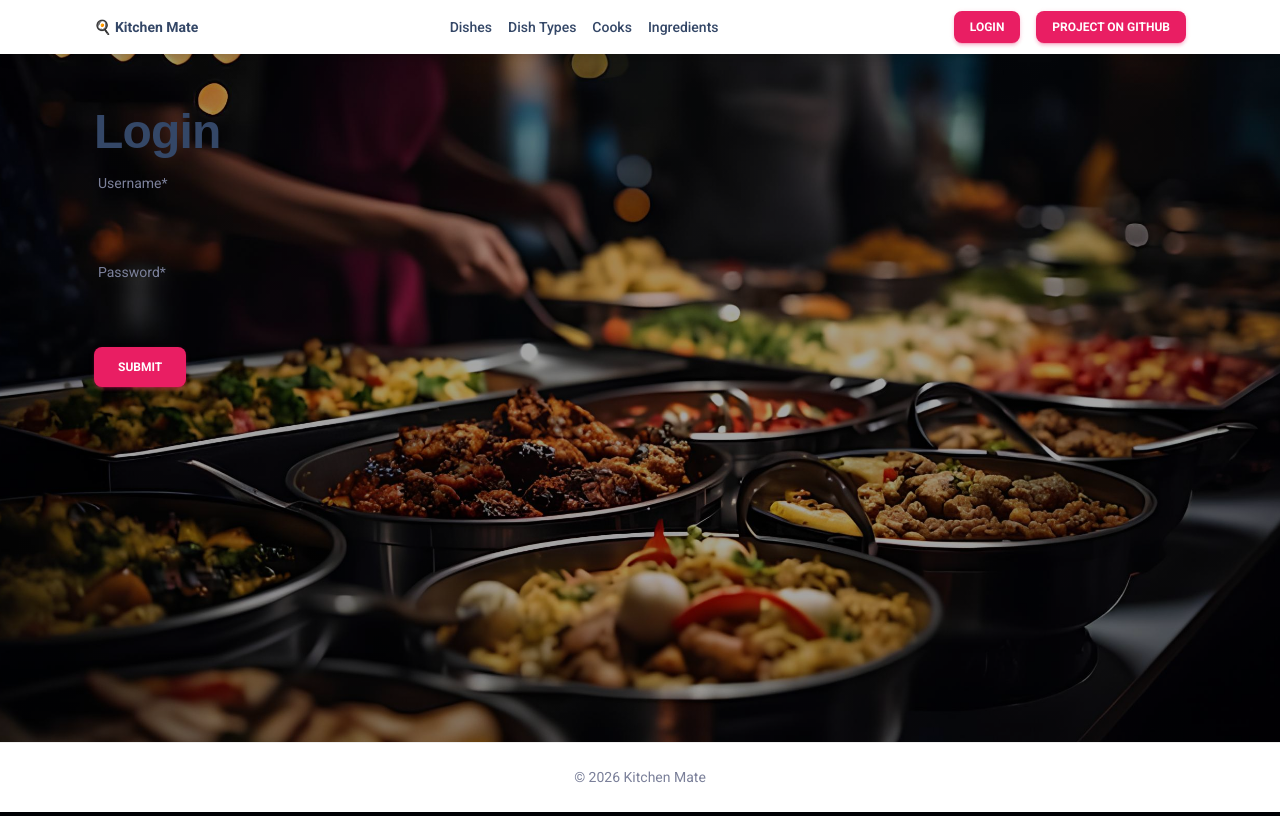
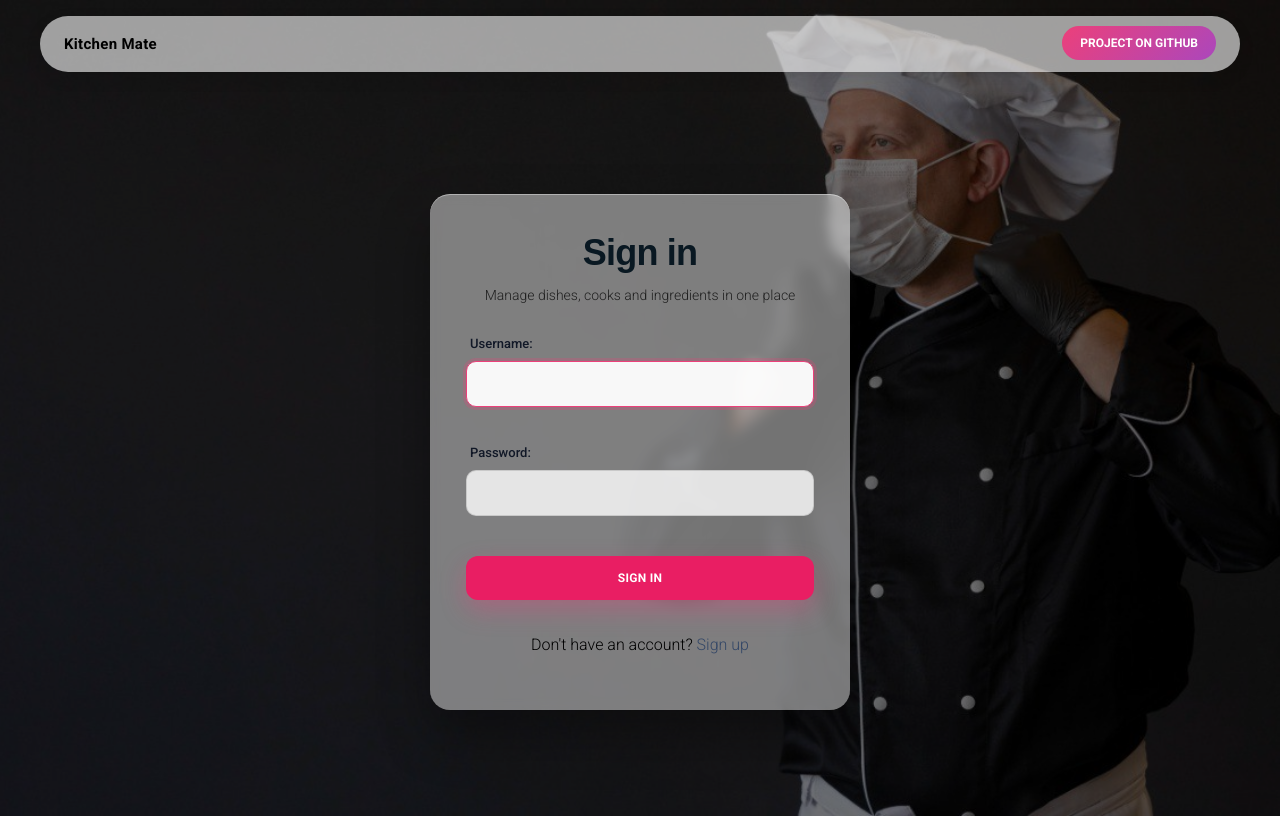
Before and after one commit to StrawHato/kitchen-mate, a Django app: page /accounts/login/ in a window 1280 px wide. Run offline with Django 5.2, Linux system fonts and the light colour scheme; some libraries are stand-ins or nearby versions.

Commit message:
Add base template and styles for auth pages

```diff
--- /dev/null
+++ b/static/css/auth.css
@@ -0,0 +1,180 @@
+.auth-page {
+    min-height: 100vh;
+    background-size: cover;
+    background-position: center;
+    position: relative;
+    font-family: Roboto, sans-serif;
+}
+
+.auth-overlay {
+    position: absolute;
+    inset: 0;
+    background: rgba(0, 0, 0, 0.55);
+    z-index: 1;
+}
+
+.auth-container {
+    position: relative;
+    z-index: 2;
+    min-height: calc(100vh - 72px);
+    display: flex;
+    align-items: center;
+    justify-content: center;
+    padding: 24px;
+}
+
+.auth-card {
+    width: 100%;
+    max-width: 420px;
+
+    background: rgba(255, 255, 255, 0.45);
+    backdrop-filter: blur(6px);
+    -webkit-backdrop-filter: blur(6px);
+
+    border-radius: 20px;
+    padding: 36px;
+
+    box-shadow: 0 25px 50px rgba(0, 0, 0, 0.35),
+    inset 0 1px 0 rgba(255, 255, 255, 0.4);
+}
+
+.auth-card input {
+    width: 100%;
+    height: 46px;
+
+    padding: 0 14px;
+    margin-bottom: 16px;
+
+    font-size: 14px;
+    color: #111827;
+
+    background: rgba(255, 255, 255, 0.8);
+    border: 1px solid rgba(0, 0, 0, 0.12);
+    border-radius: 10px;
+
+    transition: border-color 0.2s ease,
+    box-shadow 0.2s ease,
+    background 0.2s ease;
+}
+
+.auth-card input:focus {
+    outline: none;
+
+    background: rgba(255, 255, 255, 0.95);
+    border-color: #ec407a;
+
+    box-shadow: 0 0 0 3px rgba(236, 64, 122, 0.25);
+}
+
+.auth-card h2 {
+    color: #091822;
+}
+
+.auth-card p {
+    color: #000000;
+}
+
+.auth-card input::placeholder {
+    color: #474c5c;
+}
+
+.auth-card label {
+    font-size: 13px;
+    color: #111827;
+    font-weight: 500;
+    margin-bottom: 6px;
+}
+
+.auth-card button,
+.auth-card .btn {
+    height: 44px;
+    border-radius: 12px;
+    font-weight: 600;
+    letter-spacing: 0.3px;
+}
+
+.auth-subtitle {
+  color: #040304;
+  font-size: 14px;
+  line-height: 1.5;
+  opacity: 0.75;
+}
+
+.btn-primary {
+  box-shadow: 0 10px 25px rgba(236, 64, 122, 0.35);
+}
+
+@keyframes navbarFadeIn {
+    from {
+        opacity: 0;
+        transform: translateY(-12px);
+    }
+    to {
+        opacity: 1;
+        transform: translateY(0);
+    }
+}
+
+.auth-navbar {
+    position: relative;
+    padding: 16px 20px;
+    z-index: 20;
+
+    opacity: 0;
+    animation: navbarFadeIn 0.5s ease-out forwards;
+}
+
+.auth-navbar-inner {
+    max-width: 1200px;
+    margin: 0 auto;
+
+    display: flex;
+    align-items: center;
+    justify-content: space-between;
+
+    height: 56px;
+
+    padding: 0 24px;
+
+    background: rgba(255, 255, 255, 0.6);
+    backdrop-filter: blur(10px);
+    -webkit-backdrop-filter: blur(10px);
+
+    border-radius: 999px;
+
+    box-shadow: 0 6px 18px rgba(0, 0, 0, 0.08);
+}
+
+.auth-title {
+    font-size: 15px;
+    font-weight: 700;
+    color: #000000;
+    letter-spacing: 0.3px;
+}
+
+.btn-github {
+    display: inline-flex;
+    align-items: center;
+    justify-content: center;
+
+    height: 34px;
+    padding: 0 18px;
+    margin-top: 14px;
+
+    font-size: 12px;
+    font-weight: 600;
+
+    border-radius: 999px;
+    border: none;
+
+    background: linear-gradient(135deg, #ec407a, #ab47bc);
+    color: #fff;
+    text-decoration: none;
+
+    white-space: nowrap;
+}
+
+.btn-github:hover {
+    opacity: 0.9;
+    color: #fff;
+}
--- /dev/null
+++ b/templates/register.html
@@ -0,0 +1,42 @@
+{% load static %}
+{% load crispy_forms_filters %}
+
+<!DOCTYPE html>
+<html lang="en">
+<head>
+  <meta charset="UTF-8">
+  <title>Sign in | Kitchen Mate</title>
+  <meta name="viewport" content="width=device-width, initial-scale=1">
+
+  <link href="https://fonts.googleapis.com/css?family=Roboto:300,400,500,700" rel="stylesheet">
+  <link href="{% static 'css/material-kit.css' %}" rel="stylesheet">
+  <link href="{% static 'css/auth.css' %}" rel="stylesheet">
+</head>
+
+<body class="auth-page"
+      style="background-image: url('{% static "images/auth-kitchen.jpg" %}')">
+
+<nav class="auth-navbar">
+  <div class="auth-navbar-inner">
+    <div class="auth-title">
+      Kitchen Mate
+    </div>
+
+    <a
+        href="https://github.com/StrawHato/kitchen-mate"
+        target="_blank"
+        class="btn btn-github"
+    >
+      PROJECT ON GITHUB
+    </a>
+  </div>
+</nav>
+
+<div class="auth-overlay"></div>
+
+<div class="auth-container">
+  {% block content %}{% endblock %}
+</div>
+
+</body>
+</html>
--- a/templates/registration/login.html
+++ b/templates/registration/login.html
@@ -1,15 +1,38 @@
-{% extends "base.html" %}
-{% load crispy_forms_filters %}
+{% extends "register.html" %}
+
+{% block title %}Sign in{% endblock %}
 
 {% block content %}
-  <h1>Login</h1>
-  {% if form.errors %}
-    <p style="color: red">Invalid credentials</p>
-  {% endif %}
-  <form action="{% url 'login' %}" method="post">
+<div class="auth-card fade-in-delay">
+
+  <h2 class="text-center mb-2">Sign in</h2>
+
+  <p class="auth-subtitle text-center mb-4">
+    Manage dishes, cooks and ingredients in one place
+  </p>
+
+  <form method="post">
     {% csrf_token %}
-    {{ form|crispy }}
-    <input type="submit" value="Submit" class="btn btn-primary">
-    <input type="hidden" name="next" value="{{ next }}">
+
+    <div class="form-group mb-3">
+      {{ form.username.label_tag }}
+      {{ form.username }}
+    </div>
+
+    <div class="form-group mb-4">
+      {{ form.password.label_tag }}
+      {{ form.password }}
+    </div>
+
+    <button type="submit" class="btn btn-primary w-100">
+      SIGN IN
+    </button>
   </form>
+
+  <p class="text-center mt-3">
+    Don't have an account?
+    <a href="#">Sign up</a>
+  </p>
+
+</div>
 {% endblock %}
```
Also changed, not shown: static/images/auth-kitchen.jpg (added).
